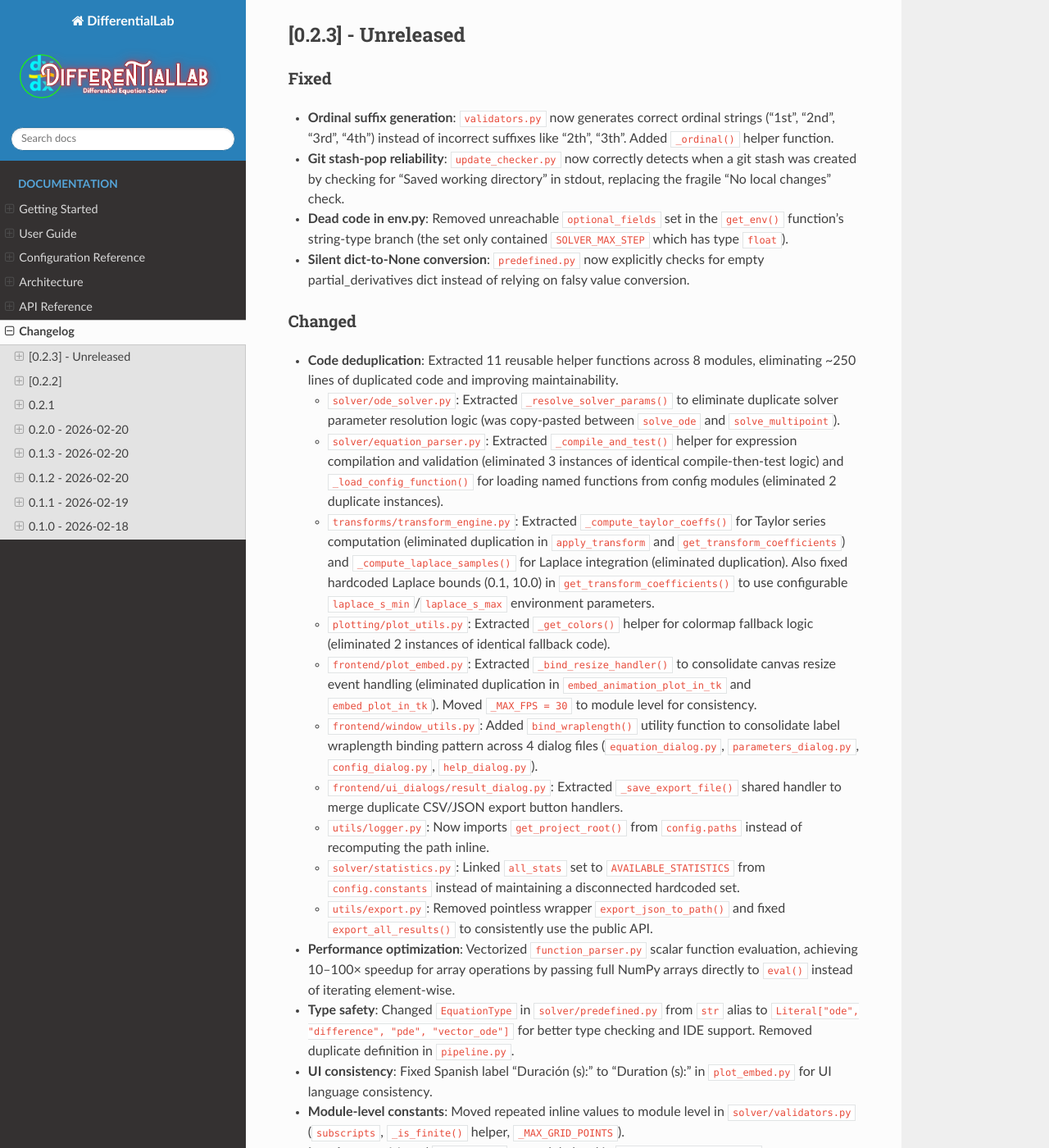
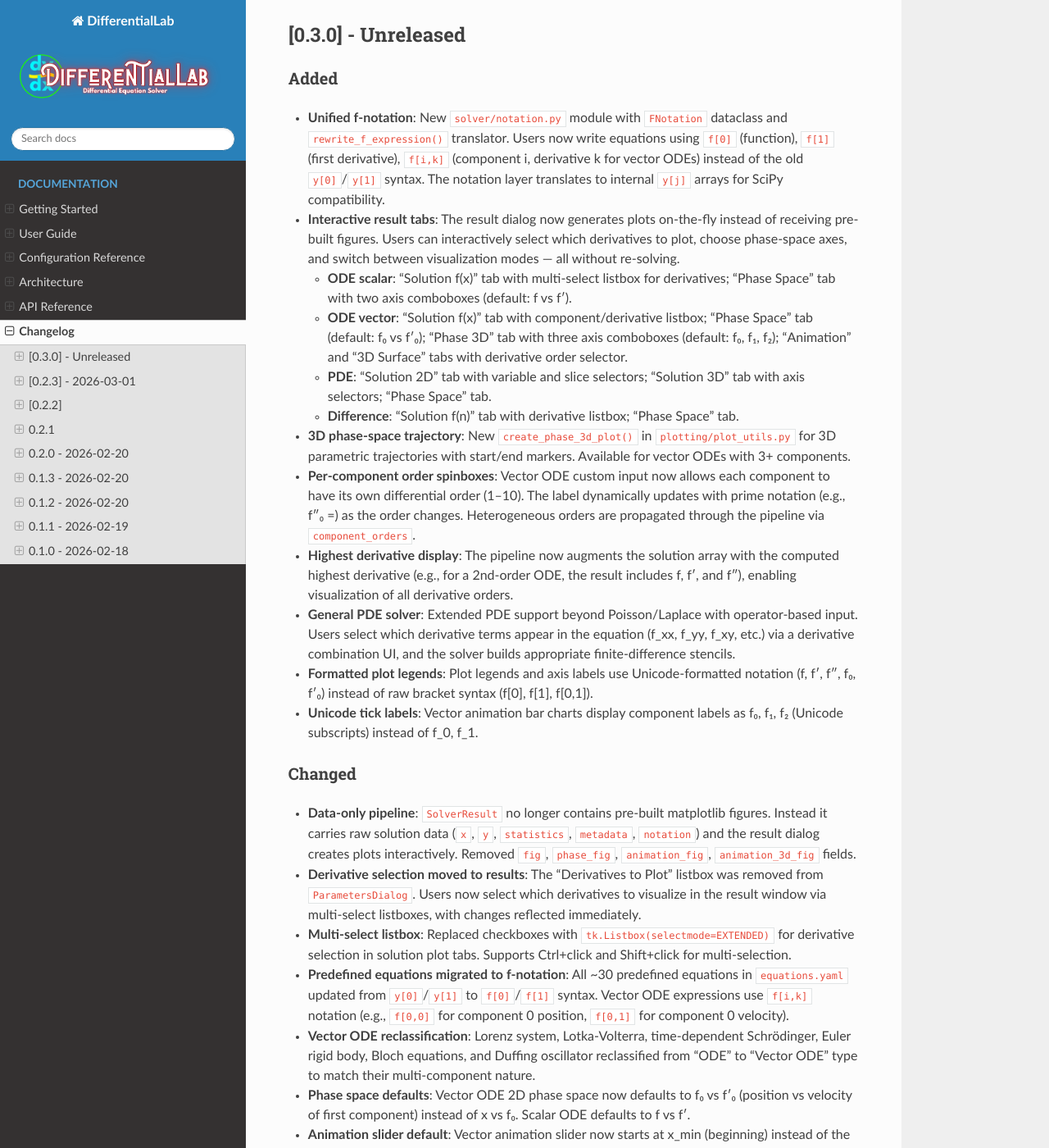
Before and after one commit to DOKOS-TAYOS/DifferentialLab, a Sphinx documentation site: the page built from docs/changelog.md, in a window 1280 px wide and 1400 px high, scrolled down 278 px. Shown: the whole window at 82% size. Built offline with Sphinx 7.4.7 and the Read the Docs theme 3.1.0, drawn with Linux system fonts in a browser that asks for light colours; some of the changed text lies outside the part shown.

Commit message:
Version changed

```diff
--- a/CHANGELOG.md
+++ b/CHANGELOG.md
@@ -5,7 +5,39 @@ All notable changes to this project will be documented in this file.
 The format is based on [Keep a Changelog](https://keepachangelog.com/en/1.1.0/),
 and this project adheres to [Semantic Versioning](https://semver.org/spec/v2.0.0.html).
 
-## [0.2.3] - Unreleased
+## [0.3.0] - Unreleased
+
+### Added
+
+- **Unified f-notation**: New `solver/notation.py` module with `FNotation` dataclass and `rewrite_f_expression()` translator. Users now write equations using `f[0]` (function), `f[1]` (first derivative), `f[i,k]` (component i, derivative k for vector ODEs) instead of the old `y[0]`/`y[1]` syntax. The notation layer translates to internal `y[j]` arrays for SciPy compatibility.
+- **Interactive result tabs**: The result dialog now generates plots on-the-fly instead of receiving pre-built figures. Users can interactively select which derivatives to plot, choose phase-space axes, and switch between visualization modes — all without re-solving.
+  - **ODE scalar**: "Solution f(x)" tab with multi-select listbox for derivatives; "Phase Space" tab with two axis comboboxes (default: f vs f′).
+  - **ODE vector**: "Solution f(x)" tab with component/derivative listbox; "Phase Space" tab (default: f₀ vs f′₀); "Phase 3D" tab with three axis comboboxes (default: f₀, f₁, f₂); "Animation" and "3D Surface" tabs with derivative order selector.
+  - **PDE**: "Solution 2D" tab with variable and slice selectors; "Solution 3D" tab with axis selectors; "Phase Space" tab.
+  - **Difference**: "Solution f(n)" tab with derivative listbox; "Phase Space" tab.
+- **3D phase-space trajectory**: New `create_phase_3d_plot()` in `plotting/plot_utils.py` for 3D parametric trajectories with start/end markers. Available for vector ODEs with 3+ components.
+- **Per-component order spinboxes**: Vector ODE custom input now allows each component to have its own differential order (1–10). The label dynamically updates with prime notation (e.g., f″₀ =) as the order changes. Heterogeneous orders are propagated through the pipeline via `component_orders`.
+- **Highest derivative display**: The pipeline now augments the solution array with the computed highest derivative (e.g., for a 2nd-order ODE, the result includes f, f′, and f″), enabling visualization of all derivative orders.
+- **General PDE solver**: Extended PDE support beyond Poisson/Laplace with operator-based input. Users select which derivative terms appear in the equation (f_xx, f_yy, f_xy, etc.) via a derivative combination UI, and the solver builds appropriate finite-difference stencils.
+- **Formatted plot legends**: Plot legends and axis labels use Unicode-formatted notation (f, f′, f″, f₀, f′₀) instead of raw bracket syntax (f[0], f[1], f[0,1]).
+- **Unicode tick labels**: Vector animation bar charts display component labels as f₀, f₁, f₂ (Unicode subscripts) instead of f_0, f_1.
+
+### Changed
+
+- **Data-only pipeline**: `SolverResult` no longer contains pre-built matplotlib figures. Instead it carries raw solution data (`x`, `y`, `statistics`, `metadata`, `notation`) and the result dialog creates plots interactively. Removed `fig`, `phase_fig`, `animation_fig`, `animation_3d_fig` fields.
+- **Derivative selection moved to results**: The "Derivatives to Plot" listbox was removed from `ParametersDialog`. Users now select which derivatives to visualize in the result window via multi-select listboxes, with changes reflected immediately.
+- **Multi-select listbox**: Replaced checkboxes with `tk.Listbox(selectmode=EXTENDED)` for derivative selection in solution plot tabs. Supports Ctrl+click and Shift+click for multi-selection.
+- **Predefined equations migrated to f-notation**: All ~30 predefined equations in `equations.yaml` updated from `y[0]`/`y[1]` to `f[0]`/`f[1]` syntax. Vector ODE expressions use `f[i,k]` notation (e.g., `f[0,0]` for component 0 position, `f[0,1]` for component 0 velocity).
+- **Vector ODE reclassification**: Lorenz system, Lotka-Volterra, time-dependent Schrödinger, Euler rigid body, Bloch equations, and Duffing oscillator reclassified from "ODE" to "Vector ODE" type to match their multi-component nature.
+- **Phase space defaults**: Vector ODE 2D phase space now defaults to f₀ vs f′₀ (position vs velocity of first component) instead of x vs f₀. Scalar ODE defaults to f vs f′.
+- **Animation slider default**: Vector animation slider now starts at x_min (beginning) instead of the midpoint.
+- **CSV export headers**: Export now uses f-notation labels (f, f′, f₀, f′₀) instead of y0, y1, etc.
+- **Help dialog**: All help text updated with f-notation syntax and examples.
+- **Statistics descriptions**: Updated to reference f(x) instead of y(x).
+- **Tab naming**: Renamed "3D" tab to "3D Surface" for vector ODEs to distinguish from the new "Phase 3D" tab.
+- **UI hints**: Custom equation input now shows f-notation hints (e.g., "Use f[0] for the function, f[1] for f′, f[2] for f″").
+
+## [0.2.3] - 2026-03-01
 
 ### Fixed
 
--- a/docs/conf.py
+++ b/docs/conf.py
@@ -11,7 +11,7 @@ sys.path.insert(0, str(_project_root / "src"))
 project = "DifferentialLab"
 author = "Alejandro Mata Ali"
 copyright = "2026, Alejandro Mata Ali"  # noqa: A001
-release = "0.2.3"
+release = "0.3.0"
 version = "0.2"
 
 # -- General configuration ---------------------------------------------------
--- a/pyproject.toml
+++ b/pyproject.toml
@@ -4,7 +4,7 @@ build-backend = "setuptools.build_meta"
 
 [project]
 name = "differential-lab"
-version = "0.2.3"
+version = "0.3.0"
 description = "DifferentialLab — Numerical ODE solver with Tkinter GUI, predefined equations, and professional visualizations"
 readme = "README.md"
 requires-python = ">=3.12"
```
Also changed, not shown: README.md (+1 -1 lines), docs/index.md (+1 -1 lines), 2 other files.
